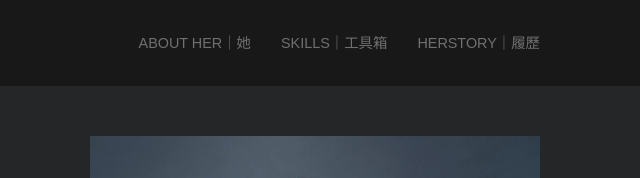
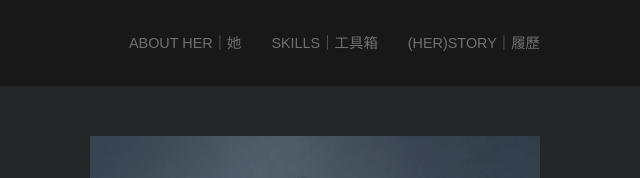
Before and after one commit to lessouffrances/atpanyuniverse-web-, a plain HTML site: page index.html in a window 1280 px wide. Shown: the top 178 px of the page, 640-1280 px from the left. Drawn offline with nearby package versions, Linux system fonts and the light colour scheme; a script that the page names is missing.

Commit message:
Update index.html

```diff
--- a/index.html
+++ b/index.html
@@ -25,7 +25,7 @@
                 <ul>
                     <li><a href="#about">about her｜她</a></li>
                     <li><a href="#skills">skills｜工具箱</a></li>
-                    <li><a href="#work">herstory｜履歷</a></li>
+                    <li><a href="#work">(her)story｜履歷</a></li>
                 </ul>
             </nav>
         </header>
```
